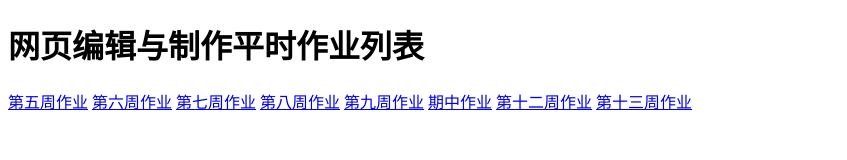
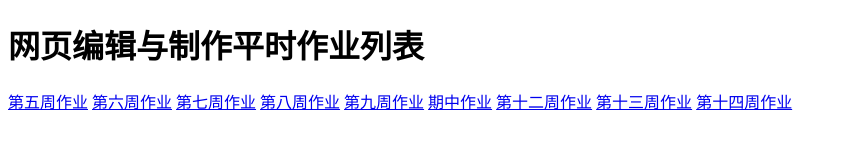
Before and after one commit to hairongsi/hairongsi.github.io, a plain HTML site: page index.html in a window 1280 px wide. Shown: the whole page, without its empty margins (0-847 px from the left). Drawn offline with Linux system fonts and the light colour scheme.

Commit message:
上传脚本

```diff
--- a/index.html
+++ b/index.html
@@ -18,6 +18,7 @@
         <a href="期中作业/index.html">期中作业</a>
         <a href="12/index.html">第十二周作业</a>
         <a href="13/index.html">第十三周作业</a>
+        <a href="14/index.html">第十四周作业</a>
 
     </p>
 </body>
```
